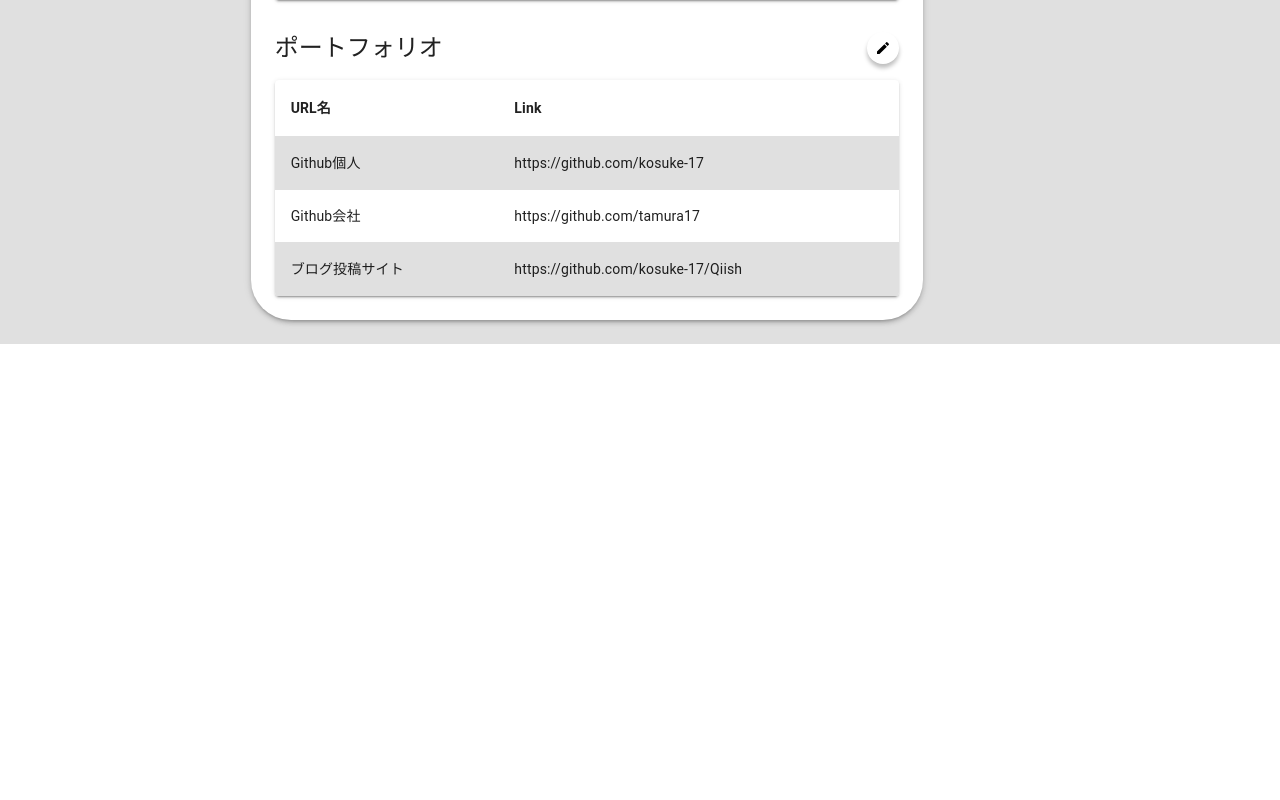
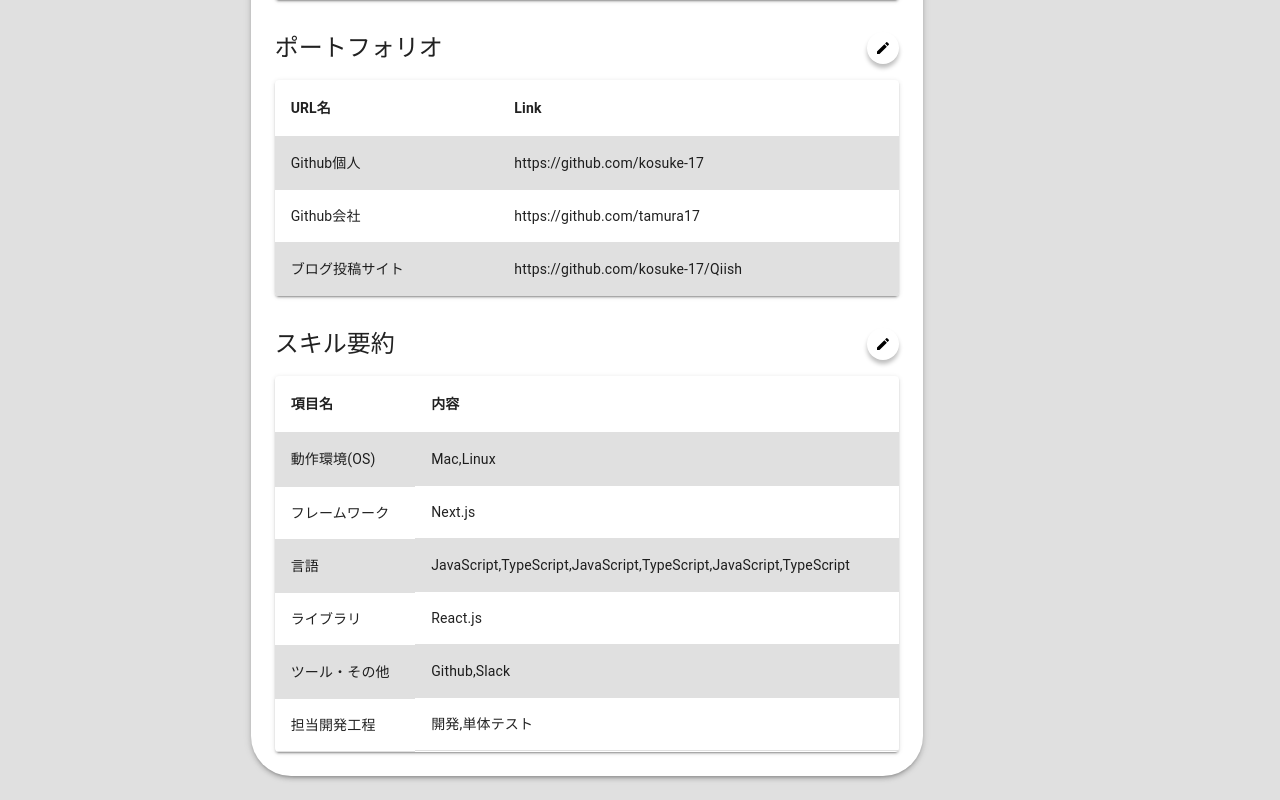
Before and after one commit to kosuke-17/techfolio, a Next.js app in the folder client/: page /home in a window 1280 px wide. Shown: the part 612-1412 px from the top of the page. Before the commit the page ends 956 px from the top, so only its background shows below. Built offline with nearby package versions, Linux system fonts and the light colour scheme.

Commit message:
create SkillInformationTable

```diff
--- /dev/null
+++ b/client/src/components/presentations/SkillTableContainer/index.tsx
@@ -0,0 +1,54 @@
+import Paper from '@mui/material/Paper'
+import MuiTableContainer from '@mui/material/TableContainer'
+import Table from '@mui/material/Table'
+import TableHead from '@mui/material/TableHead'
+import TableRow from '@mui/material/TableRow'
+import TableCell from '@mui/material/TableCell'
+import TableBody from '@mui/material/TableBody'
+import Box from '@mui/material/Box'
+
+const SkillTableContainer = (params: {
+  colums: { name: string }[]
+  rows: { name: string; contents: string[] }[]
+}) => {
+  const { colums, rows } = params
+  return (
+    <MuiTableContainer component={Paper} elevation={2}>
+      <Table>
+        <TableHead>
+          <TableRow>
+            {colums.map(({ name }) => (
+              <TableCell key={name} sx={{ fontWeight: 'bold' }}>
+                {name}
+              </TableCell>
+            ))}
+          </TableRow>
+        </TableHead>
+        <TableBody>
+          {rows.map((row, idx) => (
+            <TableRow
+              key={row.name}
+              sx={{
+                bgcolor: idx % 2 === 0 ? 'primary.light' : null,
+              }}
+            >
+              <TableCell component='th' scope='row'>
+                {row.name}
+              </TableCell>
+              <TableCell sx={{ display: 'flex' }}>
+                {row.contents.map((c, idx) => (
+                  <Box key={c + idx}>
+                    {c}
+                    {idx !== row.contents.length - 1 ? ',' : null}
+                  </Box>
+                ))}
+              </TableCell>
+            </TableRow>
+          ))}
+        </TableBody>
+      </Table>
+    </MuiTableContainer>
+  )
+}
+
+export default SkillTableContainer
--- a/client/src/components/templates/PortfolioUrlList/index.tsx
+++ b/client/src/components/templates/PortfolioUrlList/index.tsx
@@ -1,7 +1,6 @@
 import LayoutTable from '@/components/presentations/LayoutTable'
 import TableHeader from '@/components/presentations/TableHeader'
-import React from 'react'
-import TableContainer from '../../presentations/TableContainer'
+import TableContainer from '@/components/presentations/TableContainer'
 
 const PortfolioUrlList = () => {
   const colums = [{ name: 'URL名' }, { name: 'Link' }]
--- /dev/null
+++ b/client/src/components/templates/SkillInformation/index.tsx
@@ -0,0 +1,37 @@
+import TableHeader from '@/components/presentations/TableHeader'
+import LayoutTable from '@/components/presentations/LayoutTable'
+import SkillTableContainer from '@/components/presentations/SkillTableContainer'
+
+const SkillInformation = () => {
+  const colums = [{ name: '項目名' }, { name: '内容' }]
+  const rows = [
+    { name: '動作環境(OS)', contents: ['Mac', 'Linux'] },
+    { name: 'フレームワーク', contents: ['Next.js'] },
+    {
+      name: '言語',
+      contents: [
+        'JavaScript',
+        'TypeScript',
+        'JavaScript',
+        'TypeScript',
+        'JavaScript',
+        'TypeScript',
+      ],
+    },
+    { name: 'ライブラリ', contents: ['React.js'] },
+    { name: 'ツール・その他', contents: ['Github', 'Slack'] },
+    { name: '担当開発工程', contents: ['開発', '単体テスト'] },
+  ]
+  const goToEdit = () => {
+    console.log('基本情報編集ページに遷移')
+  }
+
+  return (
+    <LayoutTable>
+      <TableHeader title='スキル要約' onClick={goToEdit} />
+      <SkillTableContainer colums={colums} rows={rows} />
+    </LayoutTable>
+  )
+}
+
+export default SkillInformation
--- a/client/src/components/templates/SpreadSheet/index.tsx
+++ b/client/src/components/templates/SpreadSheet/index.tsx
@@ -9,6 +9,7 @@ import ContentCenter from '@/components/presentations/ContentCenter'
 import UserInformation from '@/components/templates/UserInformation'
 import IconButton from '@/components/presentations/atoms/IconButton'
 import PortfolioUrlList from '@/components/templates/PortfolioUrlList'
+import SkillInformation from '../SkillInformation'
 
 const StyledSpreadSheetHeader = styled(Box)(({ theme }) => ({
   display: 'flex',
@@ -35,6 +36,8 @@ const SpreadSheet = () => {
         <UserInformation />
 
         <PortfolioUrlList />
+
+        <SkillInformation />
       </Paper>
     </ContentCenter>
   )
```
